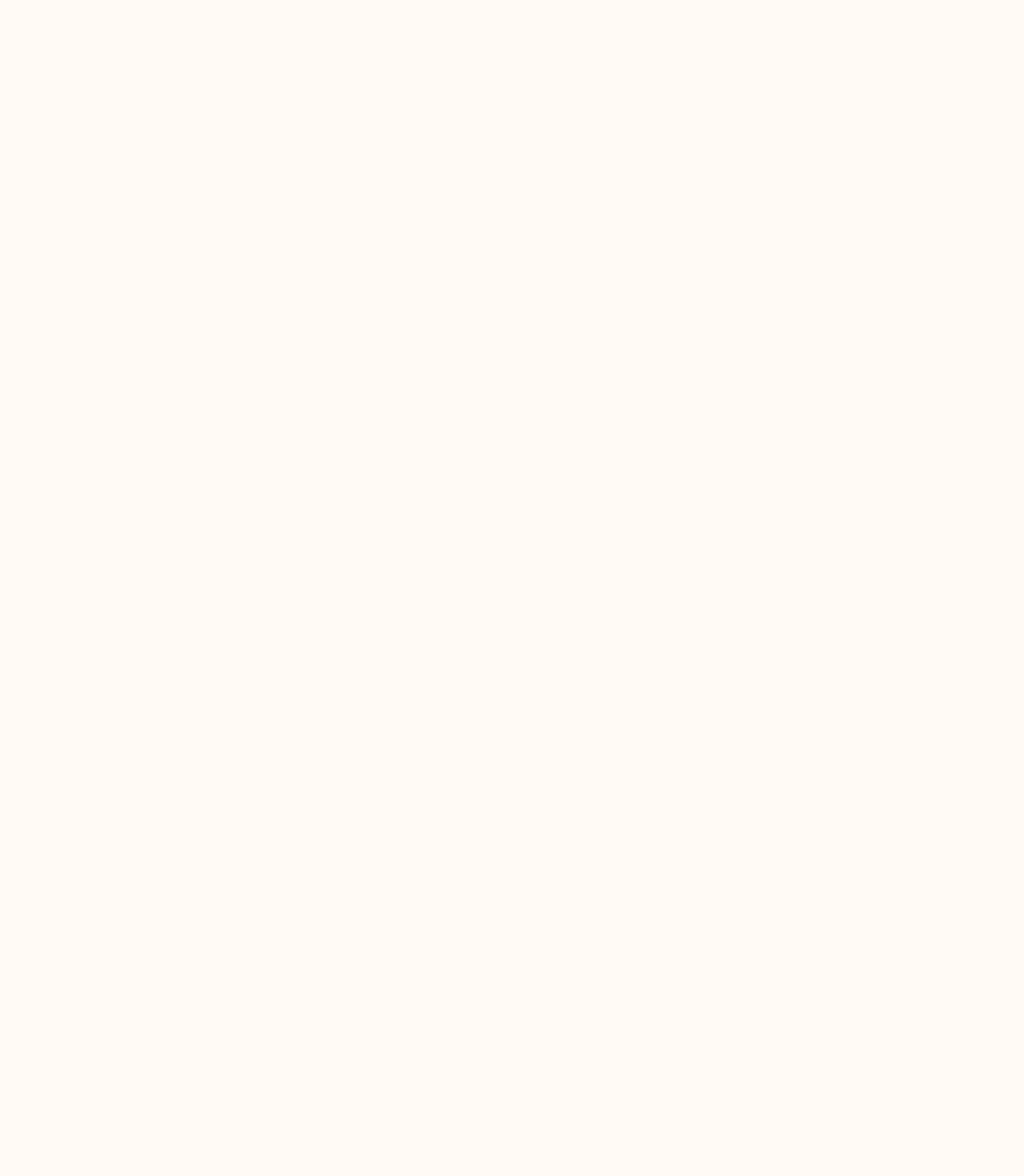
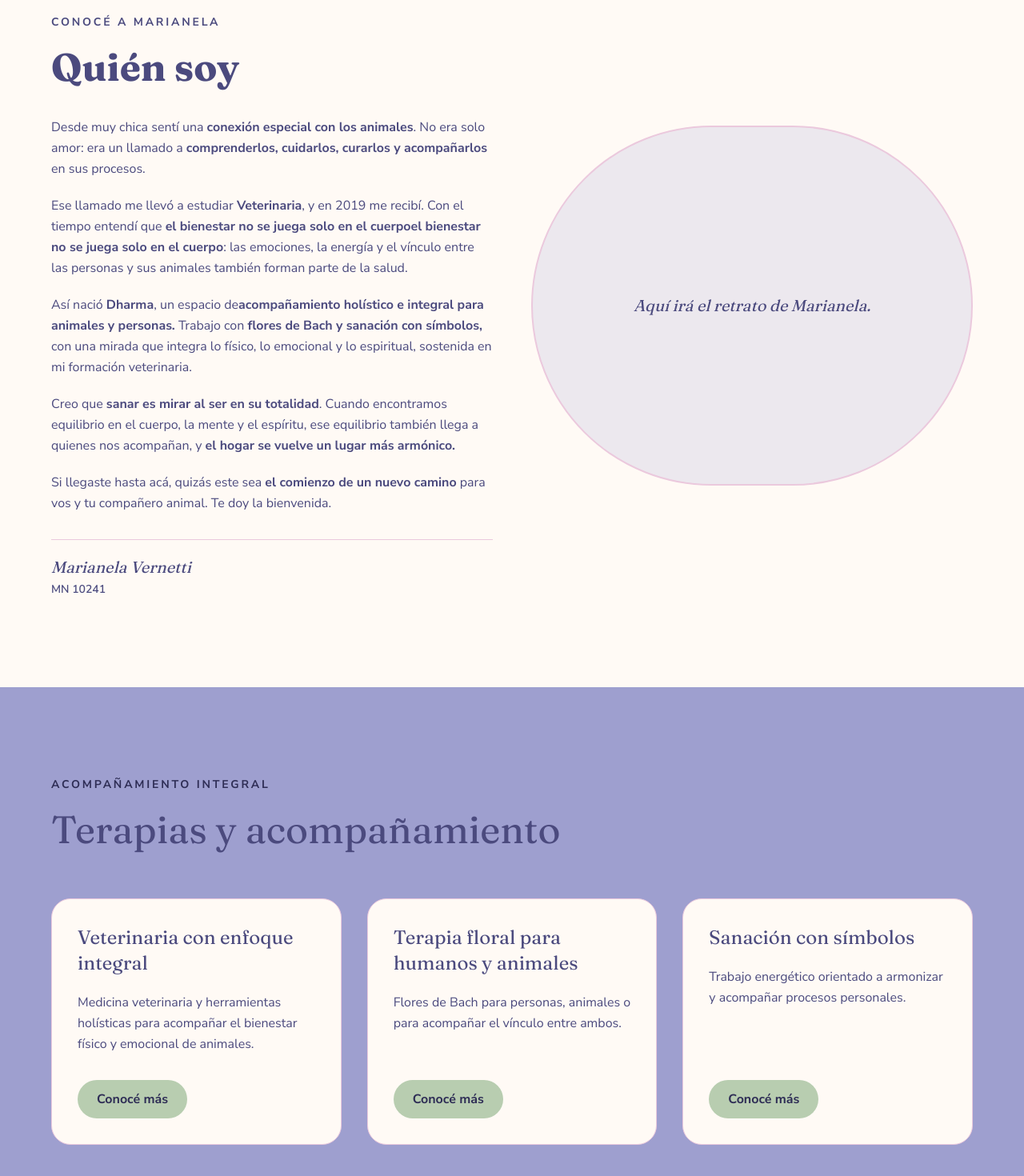
Before and after one commit to Sergio-perez77/dharma-web, a Next.js app: page / in a window 1280 px wide. Shown: the part 1088-2558 px from the top of the page at 80% size. Before the commit the page ends 994 px from the top, so only its background shows below. Built offline with nearby package versions, Linux system fonts and the light colour scheme.

Commit message:
Add expandible serice cards

```diff
--- a/app/page.tsx
+++ b/app/page.tsx
@@ -58,6 +58,186 @@ export default function Home() {
           </div>
         </div>
       </section>
+
+        <section
+        id="quien-soy"
+        className="bg-[#FFFAF5] px-6 py-20 md:px-16 md:py-28"
+      >
+            <div className="mx-auto grid w-full max-w-6xl gap-12 md:grid-cols-2 md:items-center">
+              <div>
+                <p className="mb-4 font-sans text-sm font-bold uppercase tracking-[0.2em] text-[#4B4A7E]">
+                  Conocé a Marianela
+                </p>
+
+                <h2 className="mb-8 font-serif text-4xl leading-tight text-[#4B4A7E] md:text-5xl">
+                  <strong>Quién soy</strong>
+                </h2>
+
+                <div className="space-y-5 font-sans text-base leading-relaxed text-[#4B4A7E]">
+                  <p>
+                    Desde muy chica sentí una <strong>conexión especial con los animales</strong>.
+                    No era solo amor: era un llamado a <strong>comprenderlos, cuidarlos,
+                    curarlos y acompañarlos</strong> en sus procesos.
+                  </p>
+
+                  <p>
+                    Ese llamado me llevó a estudiar <strong>Veterinaria</strong>, y en 2019 me
+                    recibí. Con el tiempo entendí que <strong>el bienestar no se juega
+                    solo en el cuerpoel bienestar no se juega
+                    solo en el cuerpo</strong>: las emociones, la energía y el vínculo
+                    entre las personas y sus animales también forman parte de la
+                    salud.
+                  </p>
+
+                  <p>
+                    Así nació <strong>Dharma</strong>, un espacio de<strong>acompañamiento holístico e
+                    integral para animales y personas.</strong>  Trabajo con <strong>flores de Bach
+                    y sanación con símbolos,</strong> con una mirada que integra lo físico,
+                    lo emocional y lo espiritual, sostenida en mi formación
+                    veterinaria.
+                  </p>
+
+                  <p>
+                    Creo que <strong>sanar es mirar al ser en su totalidad</strong>. Cuando
+                    encontramos equilibrio en el cuerpo, la mente y el espíritu,
+                    ese equilibrio también llega a quienes nos acompañan, y <strong>el
+                    hogar se vuelve un lugar más armónico.</strong>
+                  </p>
+
+                  <p>
+                    Si llegaste hasta acá, quizás este sea <strong>el comienzo de un
+                    nuevo camino</strong> para vos y tu compañero animal. Te doy la
+                    bienvenida.
+                  </p>
+                </div>
+
+                <div className="mt-8 border-t border-[#EBC9DD] pt-5">
+                  <p className="font-serif text-xl italic text-[#4B4A7E]">
+                    Marianela Vernetti
+                  </p>
+                  <p className="mt-1 font-sans text-sm font-semibold text-[#4B4A7E]">
+                    MN 10241
+                  </p>
+                </div>
+              </div>
+
+              <div className="flex min-h-[350px] items-center justify-center rounded-full border-2 border-[#EBC9DD] bg-[#9E9FCF]/20 p-8 text-center md:min-h-[450px]">
+                <p className="max-w-xs font-serif text-xl italic text-[#4B4A7E]">
+                  Aquí irá el retrato de Marianela.
+                </p>
+              </div>
+            </div>
+        </section>
+
+        <section
+        id="servicios"
+        className="bg-[#9E9FCF] px-6 py-20 md:px-16 md:py-28"
+      >
+          <div className="mx-auto w-full max-w-6xl">
+            <div className="mb-14 max-w-3xl">
+              <p className="mb-4 font-sans text-sm font-bold uppercase tracking-[0.2em] text-[#2E2D55]">
+                Acompañamiento integral
+              </p>
+
+              <h2 className="mb-6 font-serif text-4xl leading-tight text-[#2E2D55] md:text-5xl">
+                Terapias y acompañamiento
+              </h2>
+            </div>
+
+            <div className="grid gap-8 md:grid-cols-3">
+              <article className="flex flex-col rounded-3xl border border-[#EBC9DD] bg-[#FFFAF5] p-8">
+                <h3 className="mb-5 font-serif text-2xl text-[#4B4A7E]">
+                  Veterinaria con enfoque integral
+                </h3>
+
+                <p className="mb-8 font-sans leading-relaxed text-[#4B4A7E]">
+                  Medicina veterinaria y herramientas holísticas para acompañar
+                  el bienestar físico y emocional de animales.
+                </p>
+
+                <details className="mt-auto">
+                  <summary className="inline-block cursor-pointer list-none rounded-full bg-[#B8CDB0] px-6 py-3 font-sans font-bold text-[#2E2D55]">
+                    Conocé más
+                  </summary>
+
+                  <div className="mt-5 border-t border-[#EBC9DD] pt-5 font-sans leading-relaxed text-[#4B4A7E]">
+                    <p>
+                      Atención veterinaria que integra la medicina convencional con
+                      herramientas holísticas, contemplando el bienestar físico y emocional
+                      de cada animal.
+                    </p>
+
+                    <p className="mt-4">
+                      Modalidad presencial a domicilio en CABA y online. Fuera de CABA,
+                      atención online.
+                    </p>
+                  </div>
+                </details>
+              </article>
+
+              <article className="flex flex-col rounded-3xl border border-[#EBC9DD] bg-[#FFFAF5] p-8">
+                <h3 className="mb-5 font-serif text-2xl text-[#4B4A7E]">
+                  Terapia floral para humanos y animales
+                </h3>
+
+                <p className="mb-8 font-sans leading-relaxed text-[#4B4A7E]">
+                  Flores de Bach para personas, animales o para acompañar el
+                  vínculo entre ambos.
+                </p>
+
+                <details className="mt-auto">
+                  <summary className="inline-block cursor-pointer list-none rounded-full bg-[#B8CDB0] px-6 py-3 font-sans font-bold text-[#2E2D55]">
+                    Conocé más
+                  </summary>
+
+                  <div className="mt-5 border-t border-[#EBC9DD] pt-5 font-sans leading-relaxed text-[#4B4A7E]">
+                    <p>
+                      Terapia floral con Flores de Bach para acompañar a una persona,
+                      a un animal o a ambos, contemplando también el vínculo entre ellos.
+                    </p>
+
+                    <p className="mt-4">
+                      La propuesta incluye sesiones y un mensaje final a modo de oráculo.
+                    </p>
+
+                    <p className="mt-4">
+                      Modalidad online.
+                    </p>
+                  </div>
+                </details>
+              </article>
+
+              <article className="flex flex-col rounded-3xl border border-[#EBC9DD] bg-[#FFFAF5] p-8">
+                <h3 className="mb-5 font-serif text-2xl text-[#4B4A7E]">
+                  Sanación con símbolos
+                </h3>
+
+                <p className="mb-8 font-sans leading-relaxed text-[#4B4A7E]">
+                  Trabajo energético orientado a armonizar y acompañar procesos
+                  personales.
+                </p>
+
+                <details className="mt-auto">
+                  <summary className="inline-block cursor-pointer list-none rounded-full bg-[#B8CDB0] px-6 py-3 font-sans font-bold text-[#2E2D55]">
+                    Conocé más
+                  </summary>
+
+                  <div className="mt-5 border-t border-[#EBC9DD] pt-5 font-sans leading-relaxed text-[#4B4A7E]">
+                    <p>
+                      Trabajo energético con símbolos orientado a armonizar,
+                      desbloquear y ordenar procesos.
+                    </p>
+
+                    <p className="mt-4">
+                      Modalidad online.
+                    </p>
+                  </div>
+                </details>
+              </article>
+            </div>
+          </div>
+        </section>
+
     </main>
   );
 }
```
